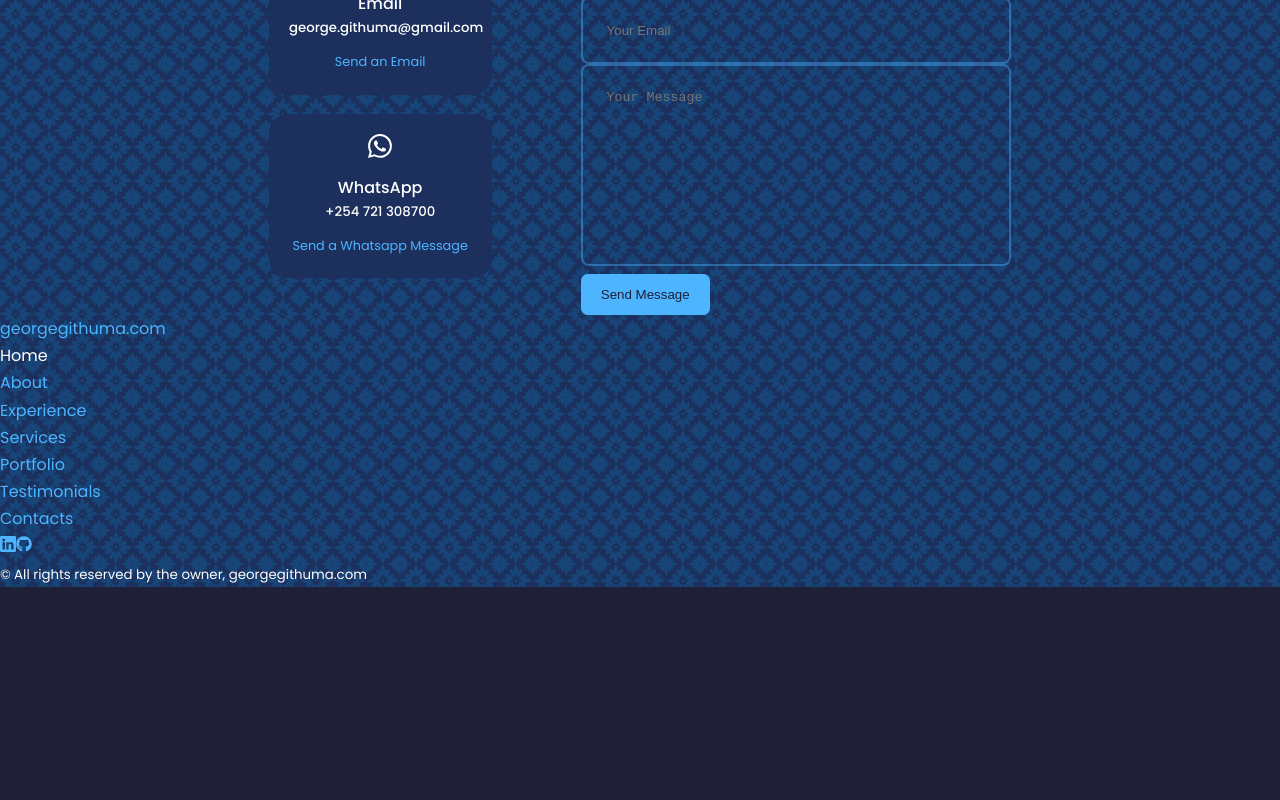
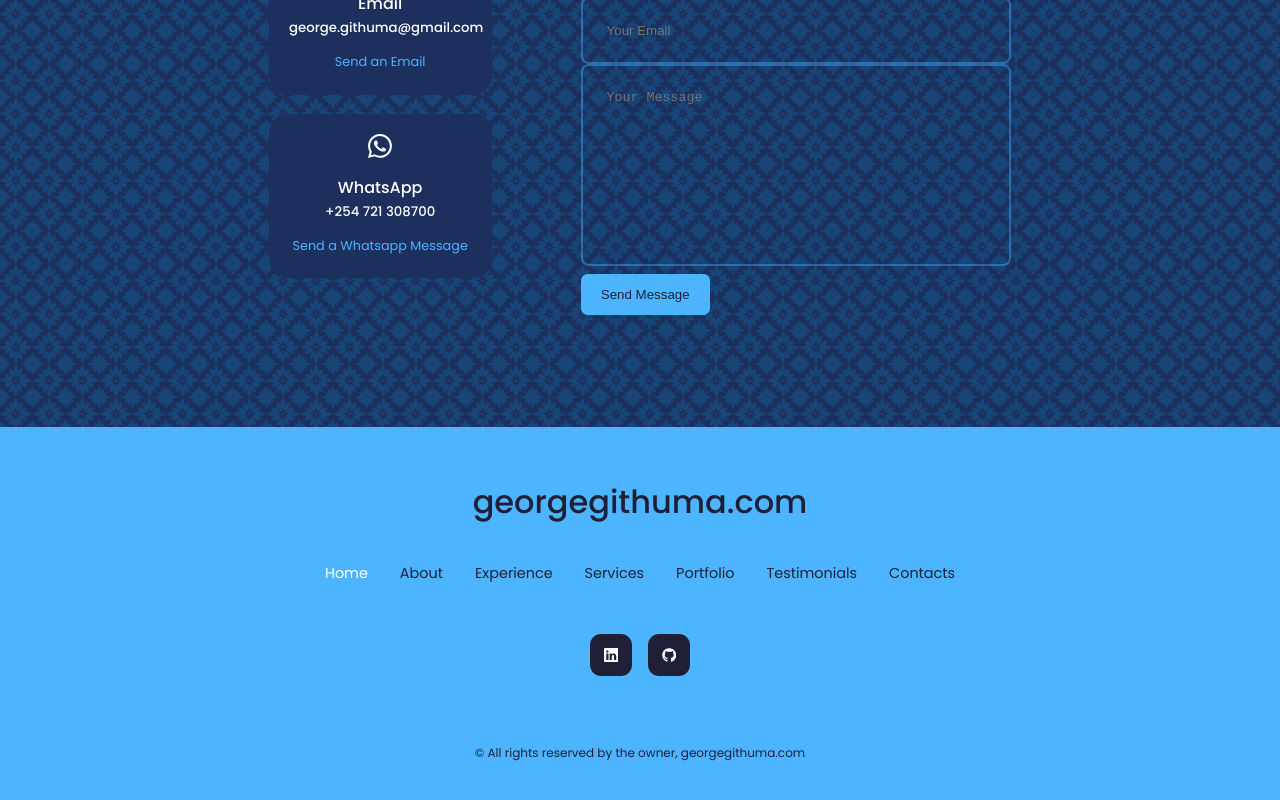
Before and after one commit to Gitthuma/george-githuma-portfolio-website, a React (Create React App) app: page / in a window 1280 px wide. Shown: the part 4786-5586 px from the top of the page. Before the commit the page ends 5373 px from the top, so only its background shows below. Built offline with nearby package versions, Linux system fonts and the light colour scheme.

Commit message:
Styled footer

```diff
--- a/src/Components/Footer/Footer.css
+++ b/src/Components/Footer/Footer.css
@@ -0,0 +1,78 @@
+/*Style footer*/
+footer {
+    background: var(--color-primary);
+    padding: 3rem 0;
+    text-align: center;
+    font-size: 0.9rem;
+    margin-top: 7rem;
+}
+
+/*Add color to a tags*/
+footer a {
+    color: var(--color-bg);
+}
+
+/*Style logo*/
+.footer_logo {
+    font-size: 2rem;
+    font-weight: 500;
+    margin-bottom: 2rem;
+    display: inline-block;
+}
+
+/*Style permalinks*/
+.permalinks {
+    display: flex;
+    flex-wrap: wrap;
+    justify-content: center;
+    gap: 2rem;
+    margin: 0 auto 3rem;
+}
+
+/*Style footer__socials*/
+.footer__socials {
+    display: flex;
+    justify-content: center;
+    gap: 1rem;
+    margin-bottom: 4rem;
+}
+
+/*Style a tags inside footer__socials*/
+.footer__socials a {
+    display: flex;
+    background: var(--color-bg);
+    color: var(--color-white);
+    padding: 0.8rem;
+    border: 1px solid transparent;
+    border-radius: 0.7rem;
+}
+
+/*Add hover effect*/
+.footer__socials a:hover {
+    background: transparent;
+    color: var(--color-bg);
+    border-color: var(--color-bg);
+}
+
+/*Style footer__copyright*/
+.footer__copyright {
+    margin-bottom: 4rem;
+    color: var(--color-bg);
+}
+
+/*Add media queries for responsiveness*/
+
+/* ========================= MEDIA QUERIES (SMALL DEVICES) ======================== */
+
+@media screen and (max-width: 600px) {
+
+    .permalinks {
+        flex-direction: column;
+        gap: 1.5rem;
+    }
+
+    .footer__socials{
+        margin-bottom: 2.6rem;
+    }
+
+}
```
